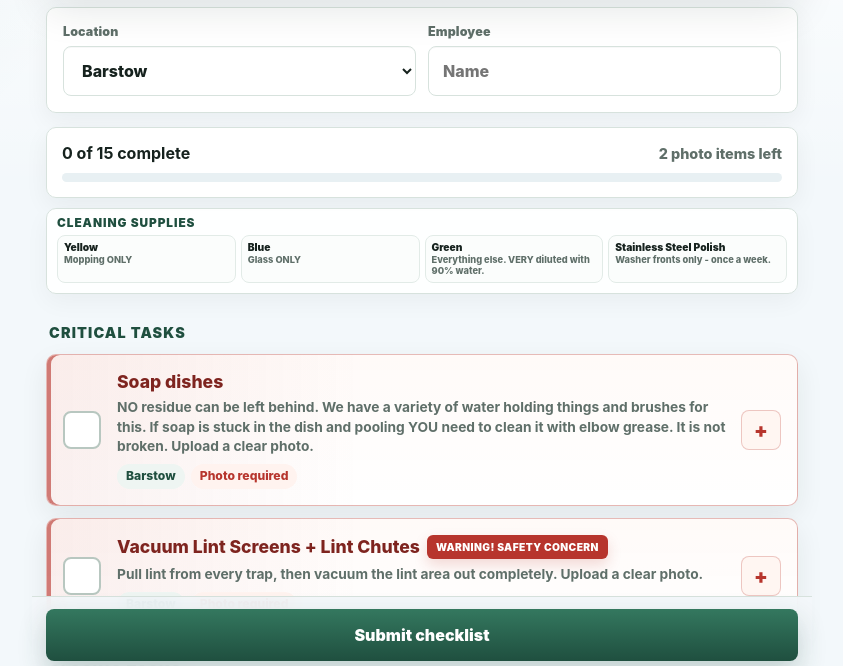
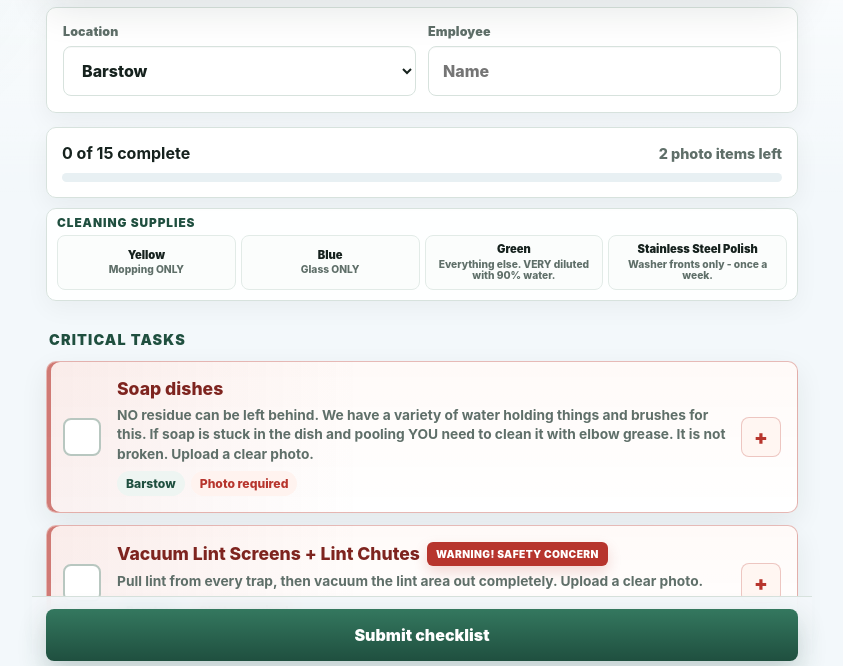
Before and after one commit to FresnoLaundromats/shift-checklist, a plain HTML site: page index.html in a window 1280 px wide. Shown: the part 127-793 px from the top of the page, without its empty margins (218-1061 px from the left). Drawn offline with Linux system fonts and the light colour scheme.

Commit message:
Add checklist favicon

```diff
--- a/index.html
+++ b/index.html
@@ -4,7 +4,8 @@
     <meta charset="utf-8" />
     <meta name="viewport" content="width=device-width, initial-scale=1" />
     <title>Shift Checklist</title>
-    <link rel="stylesheet" href="style.css?v=inspect-store-2" />
+    <link rel="icon" href="assets/favicon.svg?v=1" type="image/svg+xml" />
+    <link rel="stylesheet" href="style.css?v=supply-text-1" />
   </head>
   <body>
     <div class="bubble-layer" aria-hidden="true">
@@ -141,7 +142,7 @@
 
     <div class="toast" id="toast" role="status" aria-live="polite"></div>
 
-    <script src="game.js?v=inspect-store-2"></script>
+    <script src="game.js?v=supply-text-1"></script>
     <script>
       (() => {
         const button = document.getElementById("submitButton");
--- a/style.css
+++ b/style.css
@@ -397,30 +397,32 @@ textarea:focus {
 
 .supply-card {
   display: grid;
-  align-content: start;
-  gap: 2px;
-  min-height: 42px;
-  padding: 6px;
+  align-content: center;
+  justify-items: center;
+  gap: 3px;
+  min-height: 52px;
+  padding: 7px 6px;
   border: 1px solid #e2ebe7;
   border-radius: 8px;
   background: #fbfdfc;
   min-width: 0;
+  text-align: center;
 }
 
 .supply-card strong {
   display: block;
   color: var(--ink);
-  font-size: 0.64rem;
+  font-size: 0.7rem;
   font-weight: 950;
-  line-height: 1.05;
+  line-height: 1.08;
 }
 
 .supply-card p {
   margin: 0;
   color: var(--muted);
-  font-size: 0.58rem;
+  font-size: 0.64rem;
   font-weight: 780;
-  line-height: 1.12;
+  line-height: 1.15;
 }
 
 .checklist {
```
Also changed, not shown: assets/favicon.svg (added).
